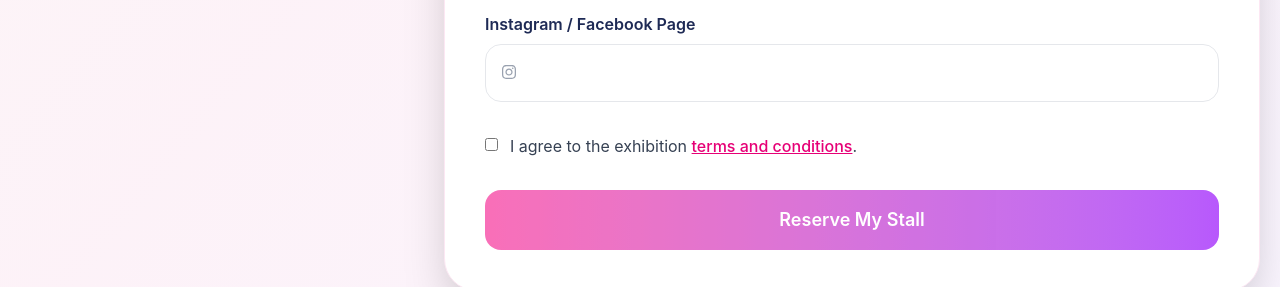
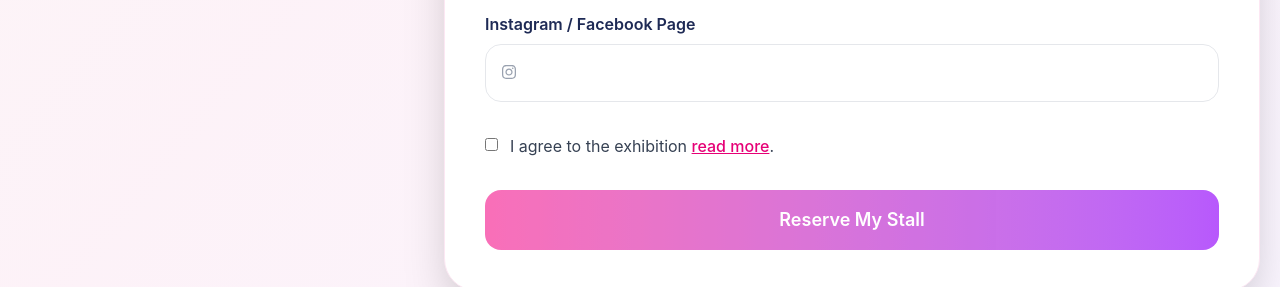
Before and after one commit to devspark-2501/RangManch-Website, a Next.js app in the folder front-end/: page /Book-Stall in a window 1280 px wide. Shown: the part 1280-1567 px from the top of the page. Built offline with nearby package versions, Linux system fonts and the light colour scheme; no server answers; the database is empty.

Commit message:
Route updated

```diff
--- a/front-end/app/Book-Stall/page.js
+++ b/front-end/app/Book-Stall/page.js
@@ -455,12 +455,12 @@ function BookStallContent() {
                     <span className="text-gray-700">
                       I agree to the exhibition{" "}
                       <a
-                        href="/read-more"
+                        href="/terms"
                         target="_blank"
                         rel="noopener noreferrer"
                         className="text-pink-600 underline hover:text-purple-600 transition font-medium"
                       >
-                        terms and conditions
+                        read more
                       </a>
                       .
                     </span>
```
